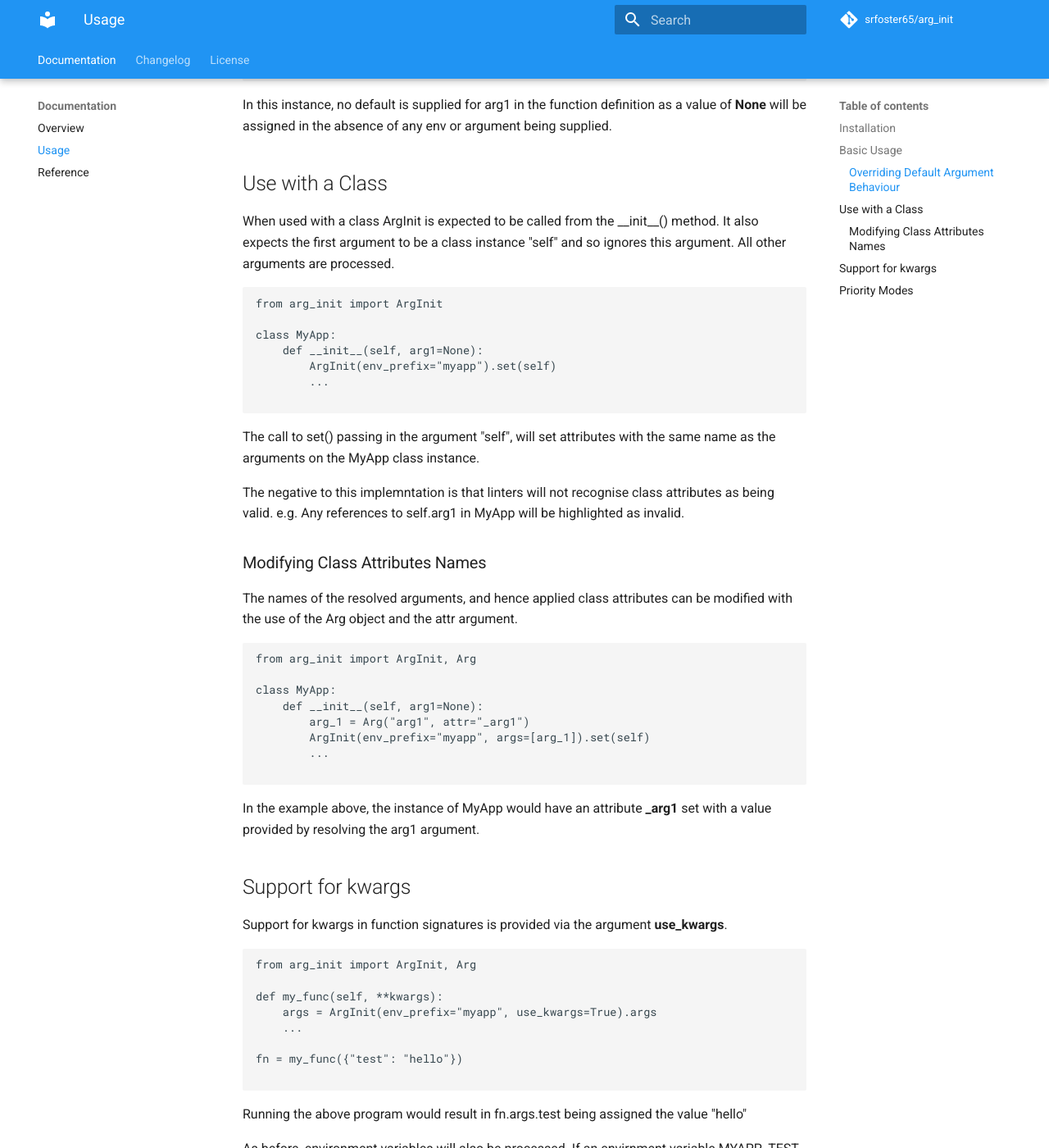
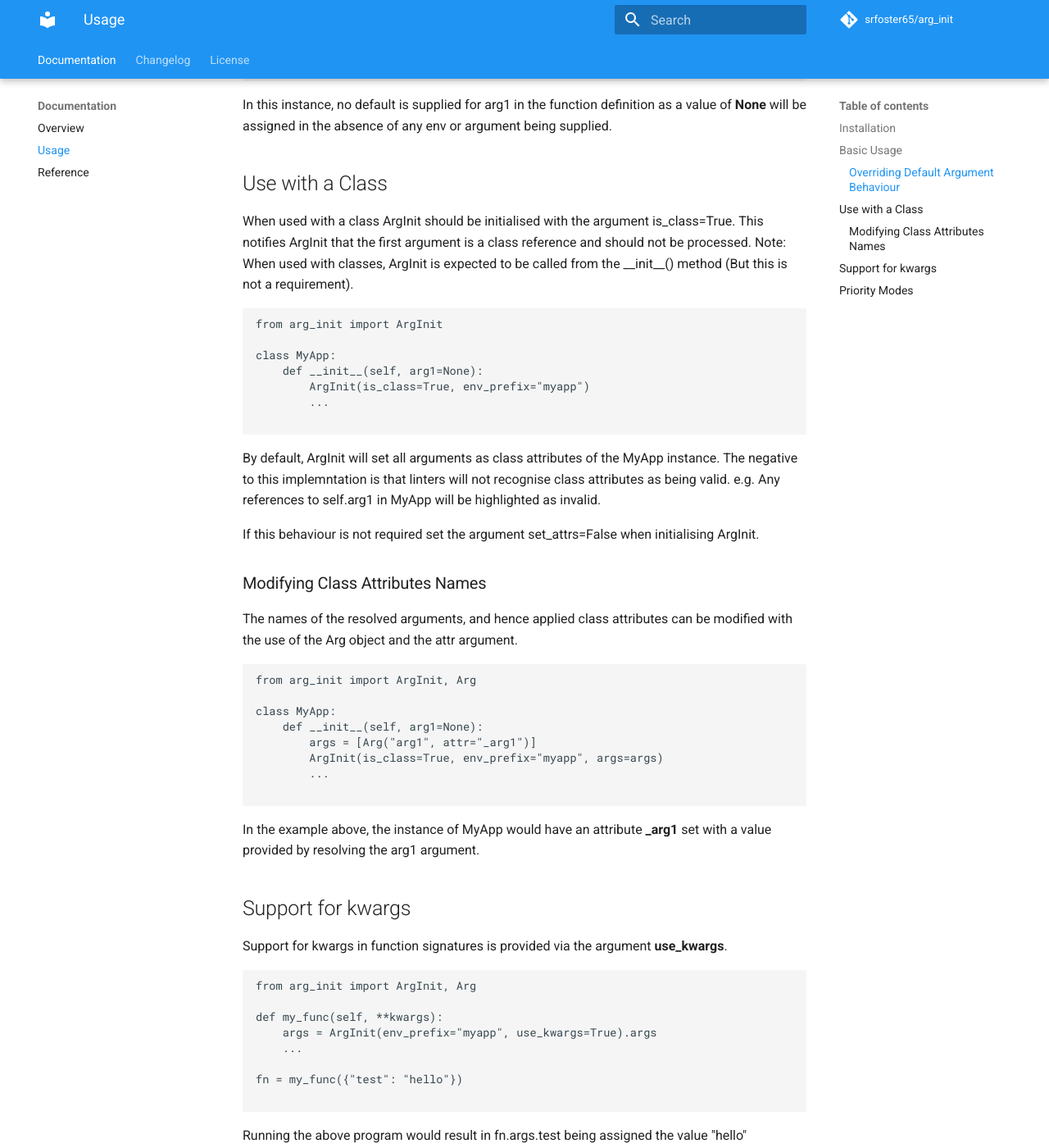
Before and after one commit to srfoster65/arg_init, an MkDocs documentation site: the page built from docs/usage.md, in a window 1280 px wide and 1400 px high, scrolled down 1097 px. Shown: the whole window at 82% size. Built offline with MkDocs 1.6.1 and Material for MkDocs 9.7.7, drawn with Linux system fonts in a browser that asks for light colours; comment, search, counter and statistics services are not loaded.

````diff
--- a/docs/usage.md
+++ b/docs/usage.md
@@ -50,21 +50,22 @@ In this instance, no default is supplied for arg1 in the function definition as
 
 ## Use with a Class
 
-When used with a class ArgInit is expected to be called from the \_\_init\_\_() method. It also expects the first argument to be a class instance "self" and so ignores this argument. All other arguments are processed.
+When used with a class ArgInit should be initialised with the argument is_class=True. This notifies ArgInit that the first argument is a class reference and should not be processed.
+Note: When used with classes, ArgInit is expected to be called from the \_\_init\_\_() method (But this is not a requirement).
 
 ```python
 from arg_init import ArgInit
 
 class MyApp:
     def __init__(self, arg1=None):
-        ArgInit(env_prefix="myapp").set(self)
+        ArgInit(is_class=True, env_prefix="myapp")
         ...
 
 ```
 
-The call to set() passing in the argument "self", will set attributes with the same name as the arguments on the MyApp class instance.
+By default, ArgInit will set all arguments as class attributes of the MyApp instance. The negative to this implemntation is that linters will not recognise class attributes as being valid. e.g. Any references to self.arg1 in MyApp will be highlighted as invalid.
 
-The negative to this implemntation is that linters will not recognise class attributes as being valid. e.g. Any references to self.arg1 in MyApp will be highlighted as invalid.
+If this behaviour is not required set the argument set_attrs=False when initialising ArgInit.
 
 ### Modifying Class Attributes Names
 
@@ -75,8 +76,8 @@ from arg_init import ArgInit, Arg
 
 class MyApp:
     def __init__(self, arg1=None):
-        arg_1 = Arg("arg1", attr="_arg1")
-        ArgInit(env_prefix="myapp", args=[arg_1]).set(self)
+        args = [Arg("arg1", attr="_arg1")]
+        ArgInit(is_class=True, env_prefix="myapp", args=args)
         ...
 
 ```
````
Also changed, not shown: docs/reference.md (+7 -10 lines), readme.md (+12 -5 lines).
